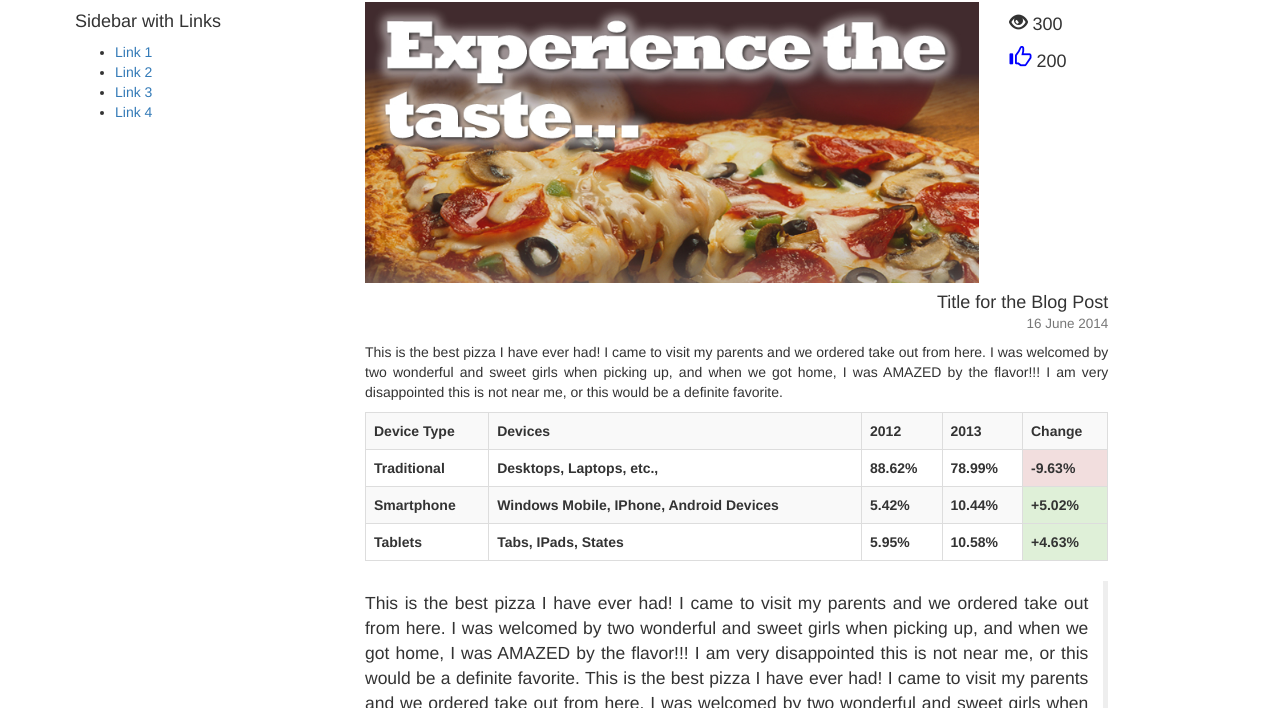
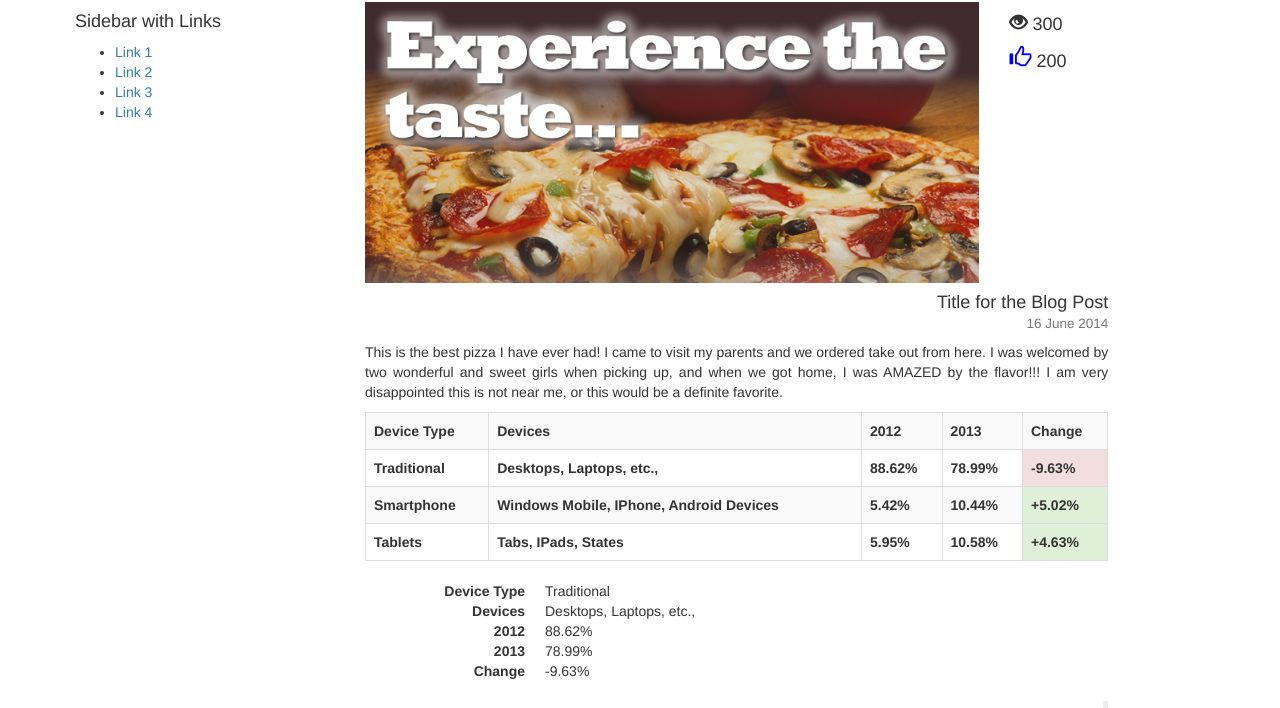
Before and after one commit to davidy104/bootstrap-sample, a plain HTML site: page blog.html in a window 1280 px wide. Shown: the part 69-777 px from the top of the page. Drawn offline with nearby package versions, Linux system fonts and the light colour scheme.

Commit message:
dl completed

```diff
--- a/blog.html
+++ b/blog.html
@@ -97,6 +97,21 @@
 							</tr>
 						</tbody>
 					</table>
+
+					<dl class="dl-horizontal">
+					  <dt>Device Type</dt>
+					  <dd>Traditional</dd>
+					  <dt>Devices</dt>
+					  <dd>Desktops, Laptops, etc.,</dd>
+					  <dt>2012</dt>
+					  <dd>88.62%</dd>
+					  <dt>2013</dt>
+					  <dd>78.99%</dd>
+					  <dt>Change</dt>
+					  <dd>-9.63%</dd>
+					</dl>
+
+
 				</div>
 
 
```
Also changed, not shown: notes.txt.
